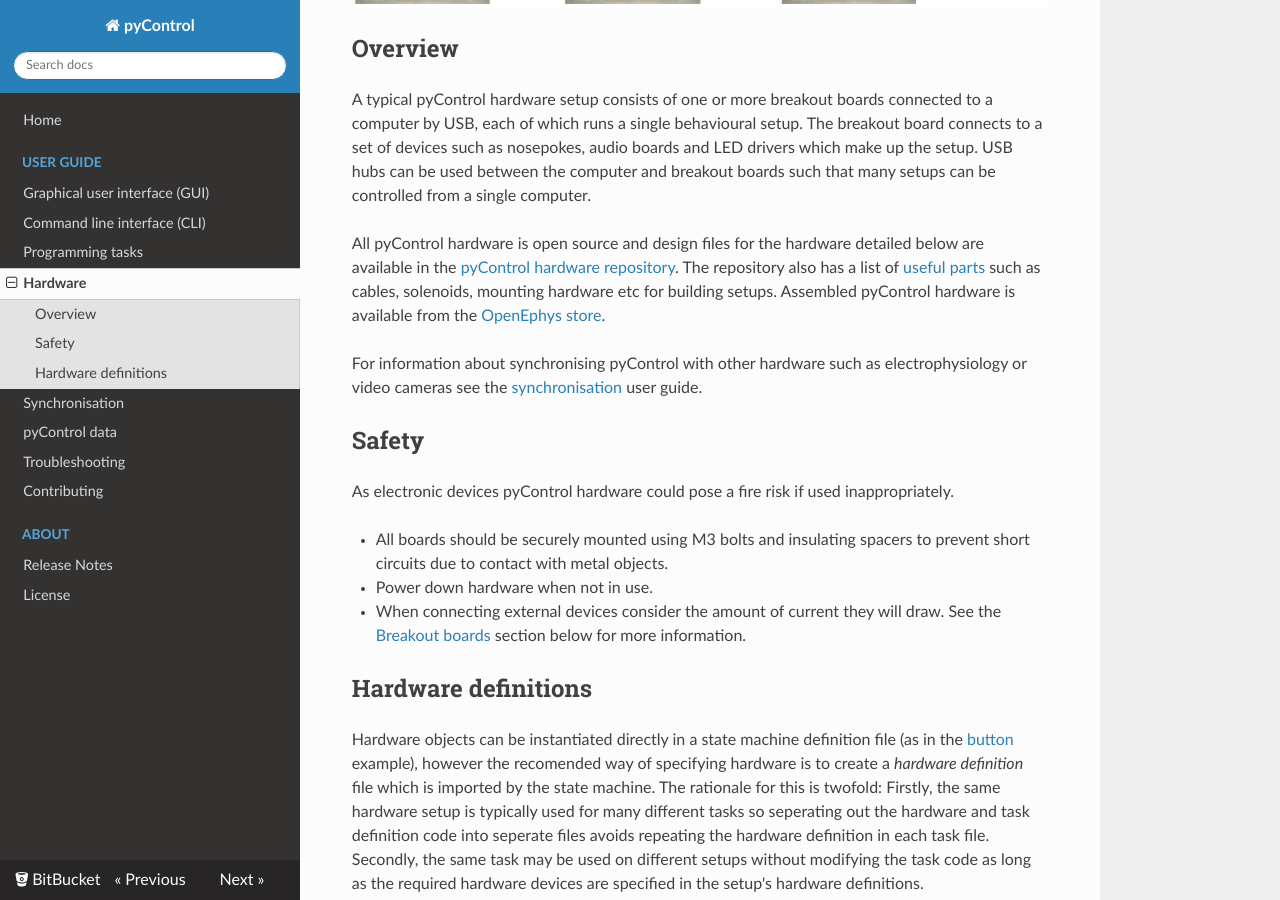
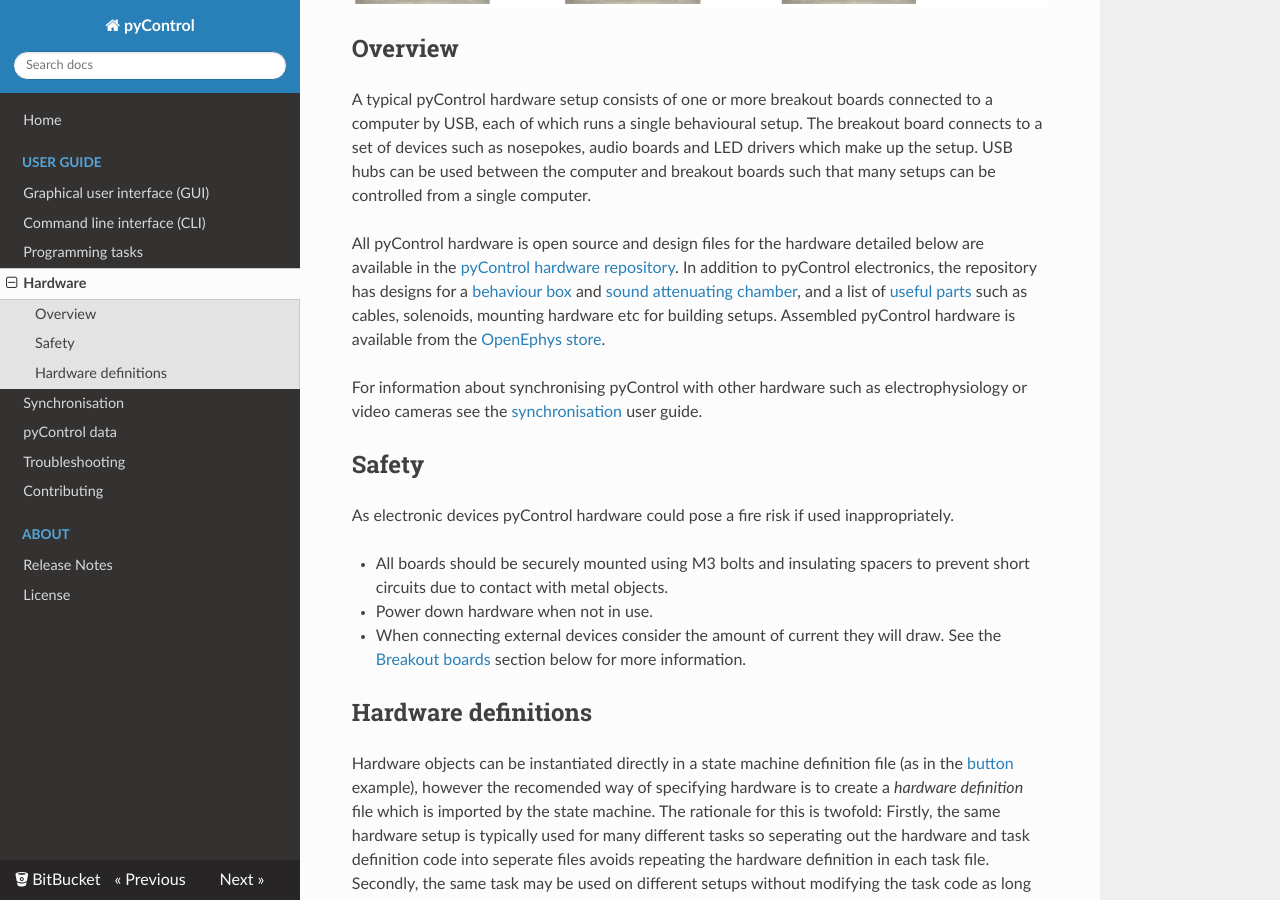
Before and after one commit to pyControl/docs, an MkDocs documentation site: the page built from docs/user-guide/hardware.md, in a window 1280 px wide and 900 px high, scrolled down 601 px. Built offline with MkDocs 1.6.1, drawn with Linux system fonts in a browser that asks for light colours; nearby versions of some CDN libraries.

Commit message:
Added links to the behaviour box and sound attenuating chamber hardware repos.

```diff
--- a/docs/user-guide/hardware.md
+++ b/docs/user-guide/hardware.md
@@ -6,7 +6,7 @@
 
 A typical pyControl hardware setup consists of one or more breakout boards connected to a computer by USB, each of which runs a single behavioural setup.  The breakout board connects to a set of devices such as nosepokes, audio boards and LED drivers which make up the setup. USB hubs can be used between the computer and breakout boards such that many setups can be controlled from a single computer.
 
-All pyControl hardware is open source and design files for the hardware detailed below are available in the [pyControl hardware repository](https://github.com/ThomasAkam/pyControl_hardware).  The repository also has a list of [useful parts](https://github.com/ThomasAkam/pyControl_hardware/blob/master/useful-parts-list.md) such as cables, solenoids, mounting hardware etc for building setups.  Assembled pyControl hardware is available from the [OpenEphys store](http://www.open-ephys.org/store).
+All pyControl hardware is open source and design files for the hardware detailed below are available in the [pyControl hardware repository](https://github.com/ThomasAkam/pyControl_hardware).  In addition to pyControl electronics, the repository has designs for a [behaviour box](https://github.com/ThomasAkam/pyControl_hardware/tree/master/Behaviour_box_small) and [sound attenuating chamber](https://github.com/ThomasAkam/pyControl_hardware/tree/master/Sound_attenuating_chamber_small), and a list of [useful parts](https://github.com/ThomasAkam/pyControl_hardware/blob/master/useful-parts-list.md) such as cables, solenoids, mounting hardware etc for building setups.  Assembled pyControl hardware is available from the [OpenEphys store](http://www.open-ephys.org/store).
 
 For information about synchronising pyControl with other hardware such as electrophysiology or video cameras see the [synchronisation](synchronisation.md) user guide.
 
```
